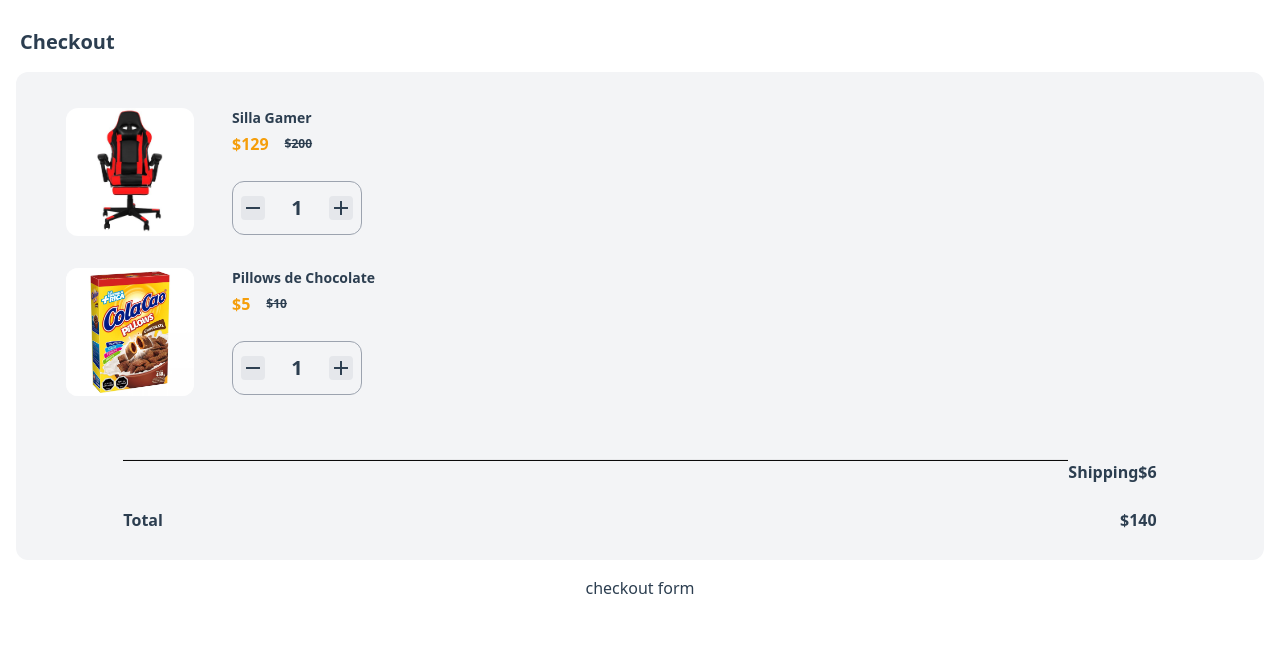
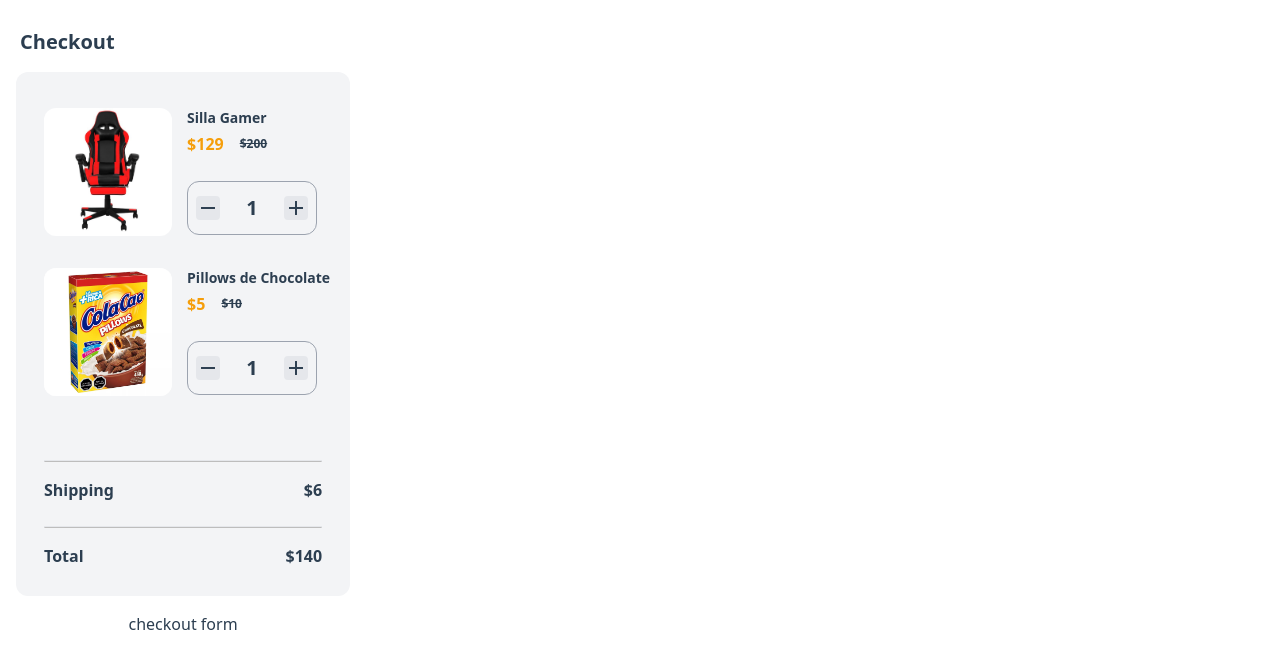
Before and after one commit to phronesys/vue-checkout-component, a Vue app: page / in a window 1280 px wide. Shown: the top 668 px of the page. Built offline with nearby package versions, Linux system fonts and the light colour scheme.

Commit message:
fix(Component): CartTotal line over paragraphs

```diff
--- a/src/components/TheCheckout.vue
+++ b/src/components/TheCheckout.vue
@@ -25,6 +25,9 @@ export default {
 </script>
 
 <style lang="postcss">
+.checkout {
+  width: max-content;
+}
 .checkout__title{
   @apply -mt-8;
   @apply font-semibold text-xl;
--- a/src/components/checkout/cart/CartTotal.vue
+++ b/src/components/checkout/cart/CartTotal.vue
@@ -1,9 +1,11 @@
 <template>
   <div class="price">
+    <div class="border"></div>
     <div class="price__shipping">
       <h1>Shipping</h1>
       <p>${{ showShipping }}</p>
     </div>
+    <div class="border"></div>
     <div class="price__total">
       <h1>Total</h1>
       <p>${{ showTotal }}</p>
@@ -49,18 +51,10 @@ export default {
 <style lang="postcss">
 .price {
   @apply flex flex-col justify-center mx-auto;
-  @apply w-10/12 mt-16;
+  @apply mt-16 px-6;
   @apply font-semibold;
 }
-.price__shipping::before {
-  content: "";
-  height: .1px;
-  display: block;
-  background-color: black;
-  width: 100%;
-  height: .1px;
-  transform: translateY(-50%);
-}
+
 .price__shipping {
   @apply flex flex-row justify-between;
   @apply mb-6;
@@ -69,4 +63,8 @@ export default {
   @apply flex flex-row justify-between;
   @apply mb-6;
 }
+.border {
+  border-bottom: solid 1px #BDBDBD;
+  margin-bottom: 1rem;
+}
 </style>
```
Also changed, not shown: 2 other files (tests, documents, lock files or other folders).
